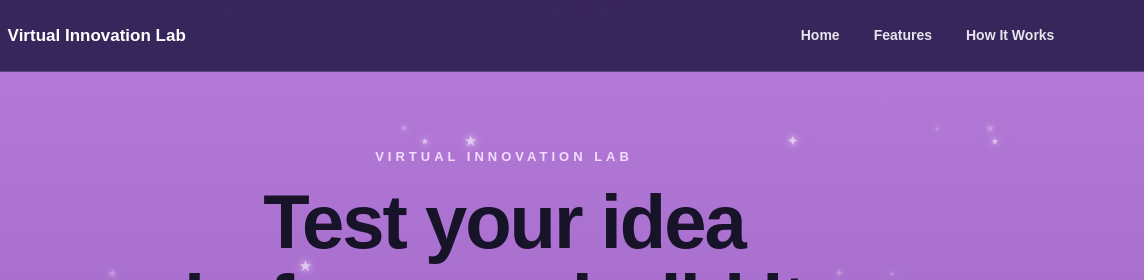
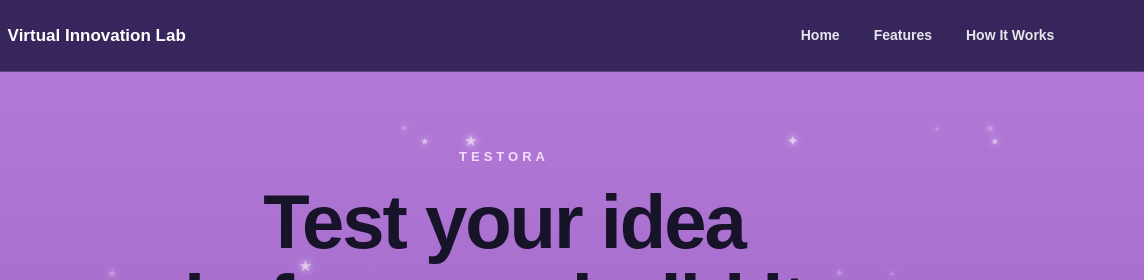
Before and after one commit to jz4hgftvmh-crypto/testora, a plain HTML site: page index.html in a window 1280 px wide. Shown: the top 280 px of the page, 136-1280 px from the left. Drawn offline with Linux system fonts and the light colour scheme.

Commit message:
update html

```diff
--- a/index.html
+++ b/index.html
@@ -33,7 +33,7 @@
 
             <div class="hero-content">
 
-                <p class="small-title">VIRTUAL INNOVATION LAB</p>
+                <p class="small-title">TESTORA</p>
 
                 <h1>
                     Test your idea
```
